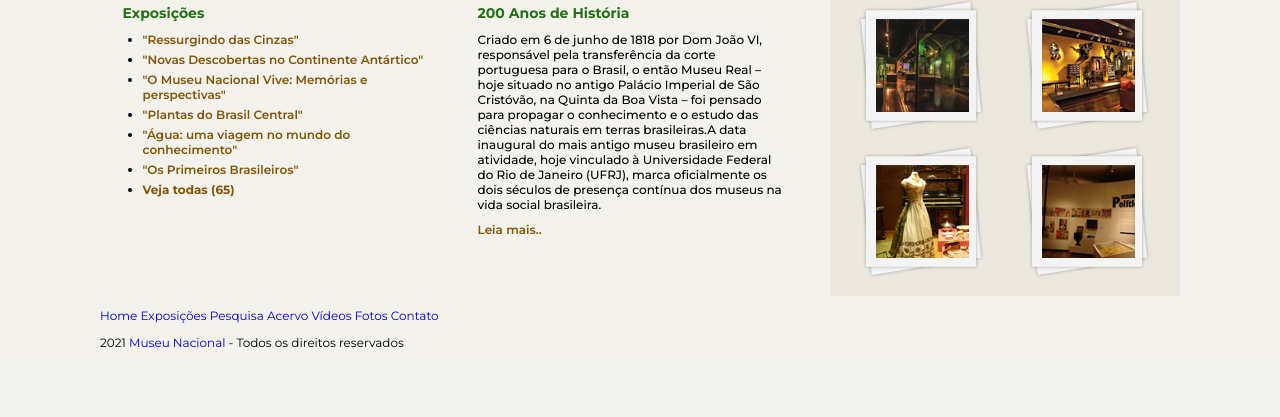
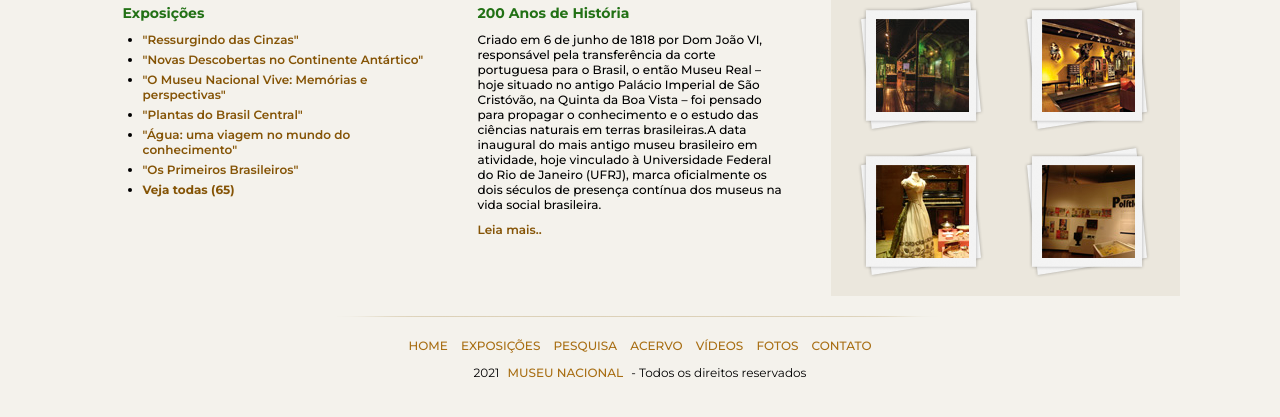
Before and after one commit to danigvg/Projetos_Curso_Web, a PHP site: page / in a window 1280 px wide. Shown: the part 687-1104 px from the top of the page. Before the commit the page ends 1034 px from the top, so only its background shows below. Run offline with PHP 8.4, Linux system fonts and the light colour scheme.

Commit message:
:lipstick: style: define aparencia do footer

```diff
--- a/projeto6_MuseuNacional/css/style.css
+++ b/projeto6_MuseuNacional/css/style.css
@@ -41,12 +41,22 @@ a{
 .menu li {
     margin: 2px;
 }
+/* ** Links header e foooter ** */
 .menu a{
     display: block;
+    font-size: 1.1em;
+    padding: 10px;
+}
+.menu a , footer a{
     color: #A86E13;
-    padding: 10px;
-    font-size: 1.2em;
     font-weight: 500;
+    text-transform: uppercase;
+}
+footer a{
+    padding: 5px;
+}
+.menu a:hover ,footer a:hover{
+    text-decoration: underline;
 }
 /* ***Formatações conteúdo *** */
 
@@ -150,6 +160,7 @@ fieldset{
     text-shadow: 2px 2px 2px rgba(102, 95, 73, 0.50);
     width: 100%;
     height: 30px;
+    cursor: pointer;
     box-shadow: -1px 1px 1px 0px rgba(102, 95, 73, 0.50),
                 1px -1px 1px 0px rgba(102, 95, 73, 0.50),
                 1px 1px 4px 1px rgba(102, 95, 73, 0.30);
@@ -179,3 +190,11 @@ fieldset{
 a.galeria-imagem img{
    margin: 5px 3px;
 }
+
+/* *** Configurações Footer *** */
+footer{
+    background: url(../imagens/fundo-rodape.png) no-repeat center top;
+    padding: 10px 0px 25px 0px;
+    margin-top: 20px;
+    text-align: center;
+}
```
